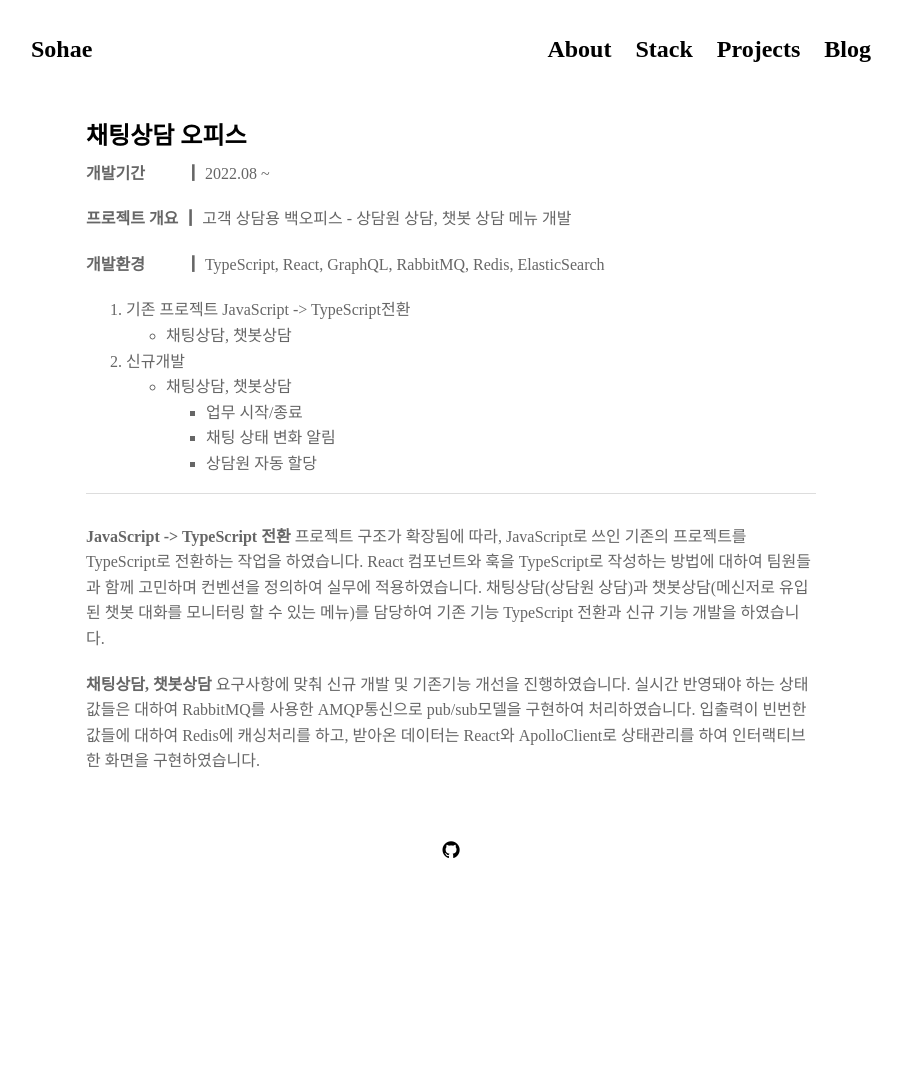
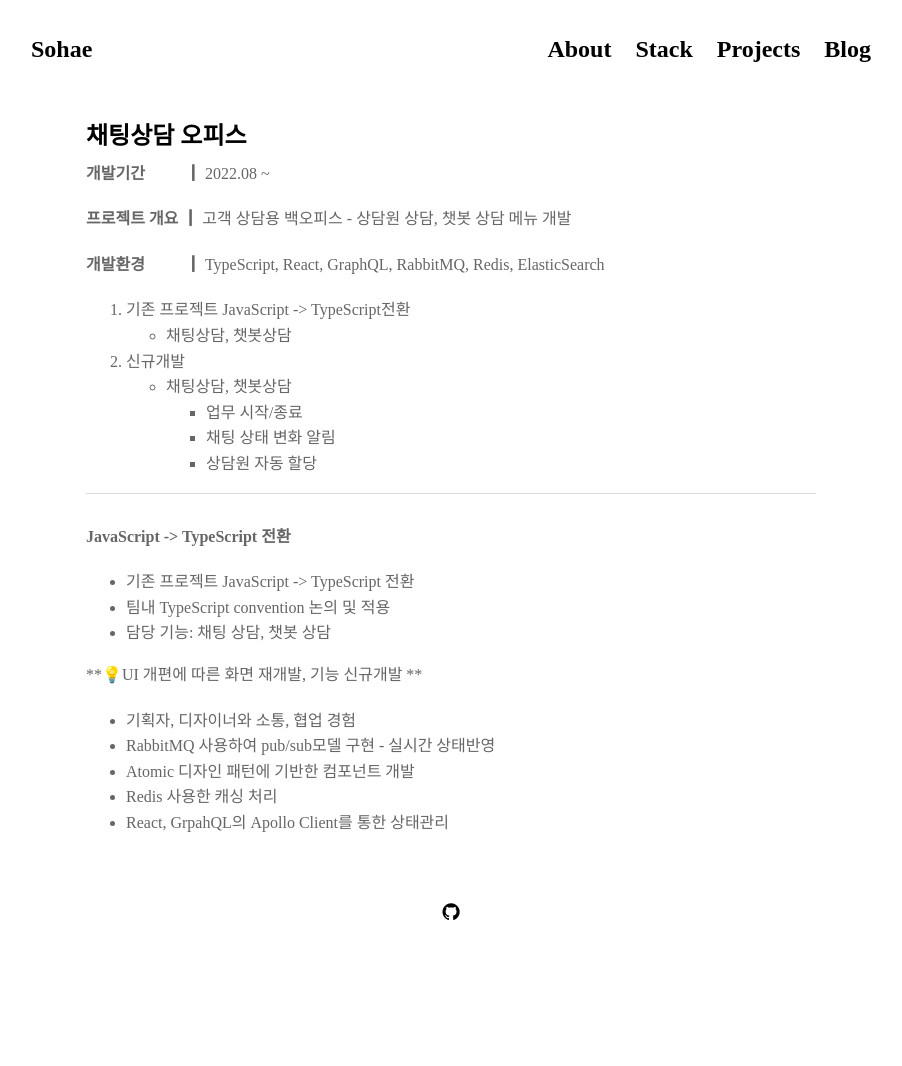
Before and after one commit to Dayook/dayook.github.io, a Jekyll site: the page built from projects/proj-5.md, in a window 1280 px wide. Shown: the whole page, without its empty margins (189-1091 px from the left). Built offline with Jekyll 4.4.1, drawn with Linux system fonts in a browser that asks for light colours; nearby versions of some CDN libraries; some web fonts are replaced; before the commit the page ends 1004 px from its top, so only the background shows below that.

Commit message:
Update proj-5.md

```diff
--- a/projects/proj-5.md
+++ b/projects/proj-5.md
@@ -22,10 +22,13 @@ title: "채팅상담 오피스"
 
 ---
 **JavaScript -> TypeScript 전환**
-프로젝트 구조가 확장됨에 따라, JavaScript로 쓰인 기존의 프로젝트를 TypeScript로 전환하는 작업을 하였습니다. React 컴포넌트와 훅을 TypeScript로 작성하는 방법에 대하여 팀원들과 함께 고민하며 컨벤션을 정의하여 실무에 적용하였습니다.
-채팅상담(상담원 상담)과 챗봇상담(메신저로 유입된 챗봇 대화를 모니터링 할 수 있는 메뉴)를 담당하여 기존 기능 TypeScript 전환과 신규 기능 개발을 하였습니다.
+- 기존 프로젝트 JavaScript -> TypeScript 전환
+- 팀내 TypeScript convention 논의 및 적용
+- 담당 기능: 채팅 상담, 챗봇 상담
 
-**채팅상담, 챗봇상담**
-요구사항에 맞춰 신규 개발 및 기존기능 개선을 진행하였습니다.
-실시간 반영돼야 하는 상태값들은 대하여 RabbitMQ를 사용한 AMQP통신으로 pub/sub모델을 구현하여 처리하였습니다.
-입출력이 빈번한 값들에 대하여 Redis에 캐싱처리를 하고, 받아온 데이터는 React와 ApolloClient로 상태관리를 하여 인터랙티브한 화면을 구현하였습니다.
+**💡UI 개편에 따른 화면 재개발, 기능 신규개발 **
+- 기획자, 디자이너와 소통, 협업 경험
+- RabbitMQ 사용하여 pub/sub모델 구현 - 실시간 상태반영
+- Atomic 디자인 패턴에 기반한 컴포넌트 개발
+- Redis 사용한 캐싱 처리
+- React, GrpahQL의 Apollo Client를 통한 상태관리
```
